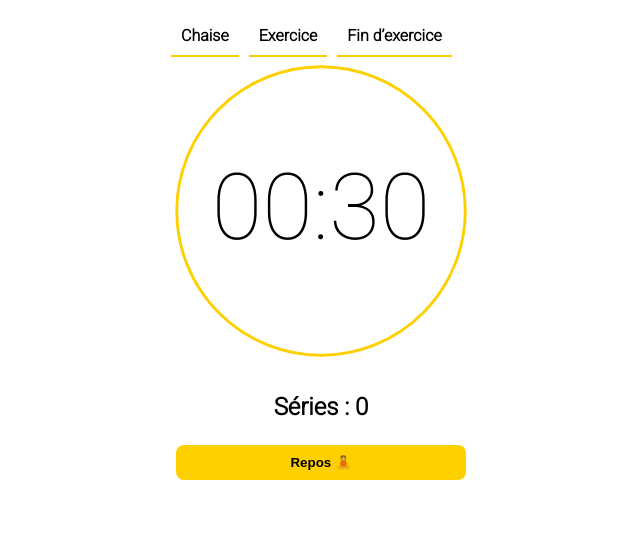
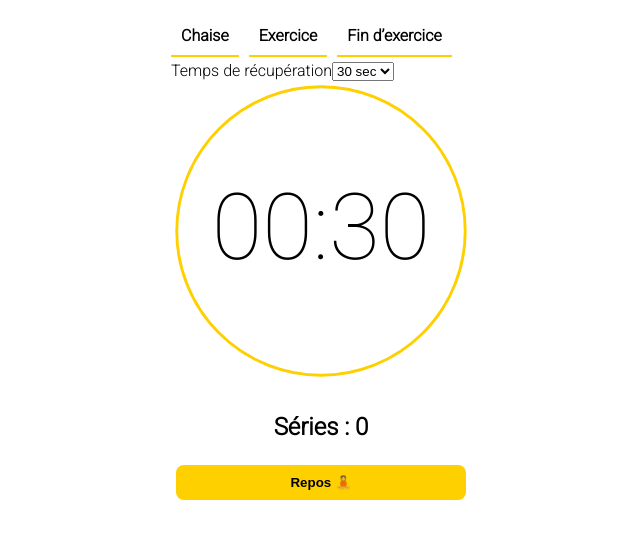
Before and after one commit to lobodol/sport-timer, a Vue app: page / in a window 1280 px wide. Both pictures are taken after a click on the link "Exercice". Shown: the top 538 px of the page, without its empty margins (319-959 px from the left). Built offline with nearby package versions, Linux system fonts and the light colour scheme.

Commit message:
feat: add rest-duration picker

```diff
--- a/src/components/Exercise.vue
+++ b/src/components/Exercise.vue
@@ -1,7 +1,12 @@
 <template>
+  <label for="restDuration">Temps de récupération</label>
+  <select v-model="restDuration" :disabled="running">
+    <option v-for="option in restDurations" :value="option">{{ option }}&nbsp;sec</option>
+  </select>
+
   <Timer
     v-model="running"
-    :duration="props.restDuration"
+    :duration="restDuration"
     class="Exercise__Timer"
   />
 
@@ -34,7 +39,8 @@ const props = withDefaults(
 )
 const series = ref<number>(0)
 const running = ref<boolean>(false)
-
+const restDurations = [30, 45, 60]
+const restDuration = ref<number>(props.restDuration)
 function seriesReached(): boolean {
   return props.series !== undefined && series.value === props.series
 }
```
